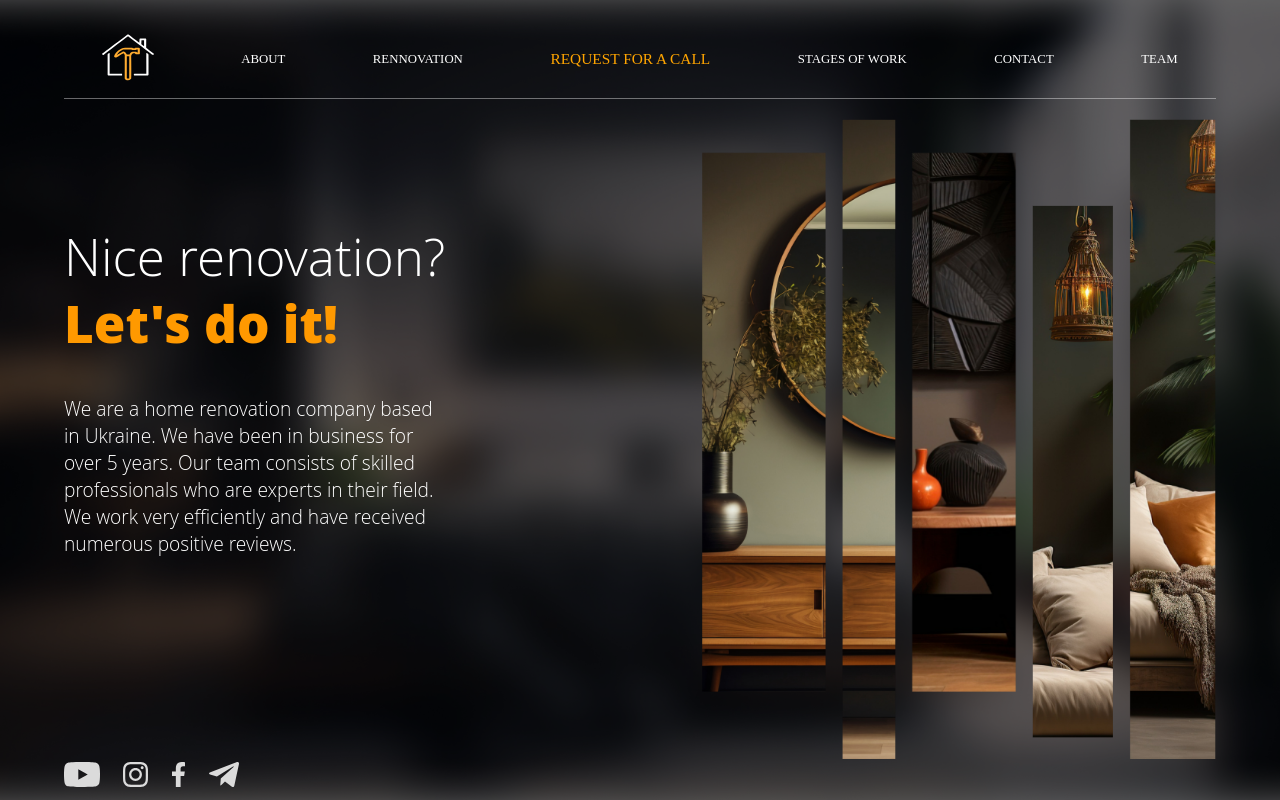
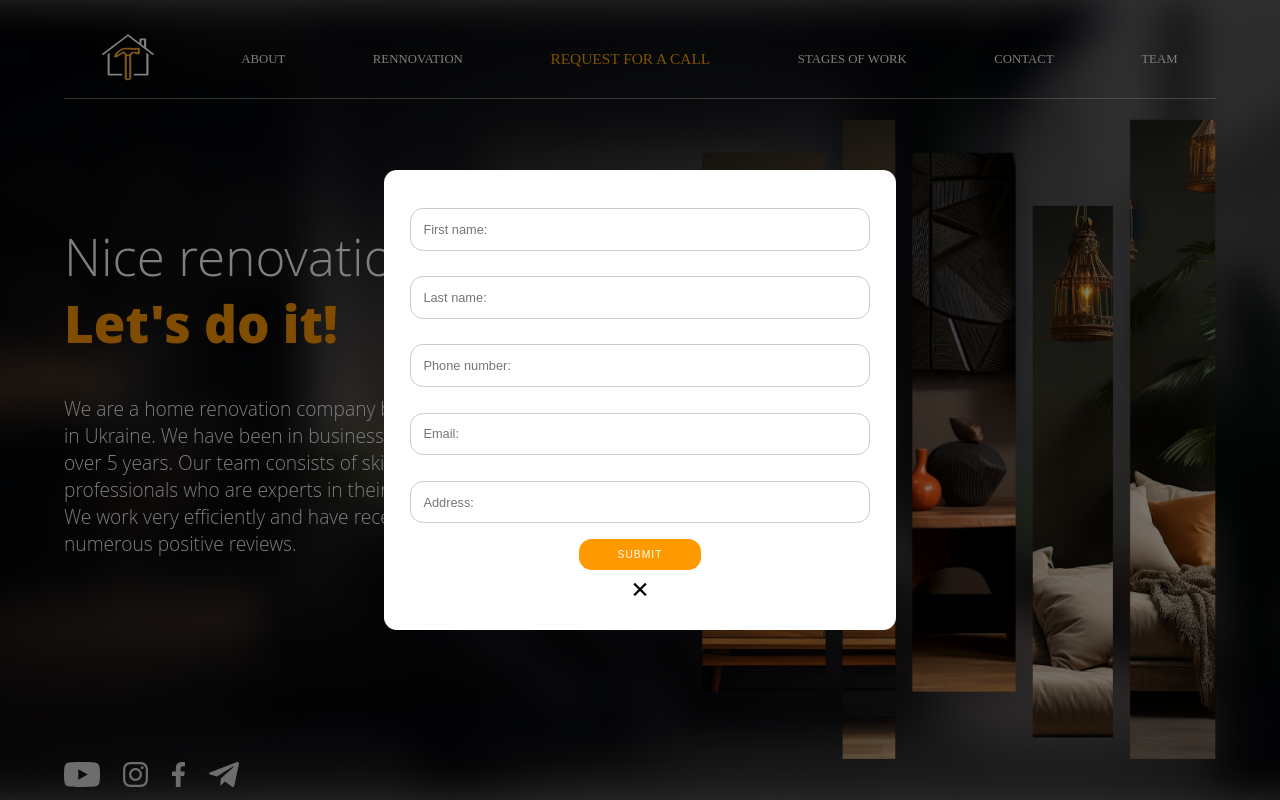
Before and after one commit to Mykolenko10/RENOV-UA, a plain HTML site: page about.html in a window 1280 px wide. Both pictures are taken after a click on the element "REQUEST FOR A CALL". Drawn offline with Linux system fonts and the light colour scheme.

Commit message:
Update about.html

```diff
--- a/about.html
+++ b/about.html
@@ -62,6 +62,19 @@
                 <img src="img/telegram.svg" alt="#">
             </div>
         </footer>
+        <div class="modal">
+            <div class="modal-content">
+                <form>
+                    <input type="firstName" placeholder="First name:" required>
+                    <input type="lastName" placeholder="Last name:" required>
+                    <input type="tel" placeholder="Phone number:" required>
+                    <input type="email" placeholder="Email:" required>
+                    <input type="tel" placeholder="Address:" required>
+                    <button type="submit">SUBMIT</button>
+                </form>
+                <div class="close">×</div> <!-- Крестик под кнопкой -->
+            </div>
+        </div>
     </div>
     <script src="script.js"></script>
 </body>
```
